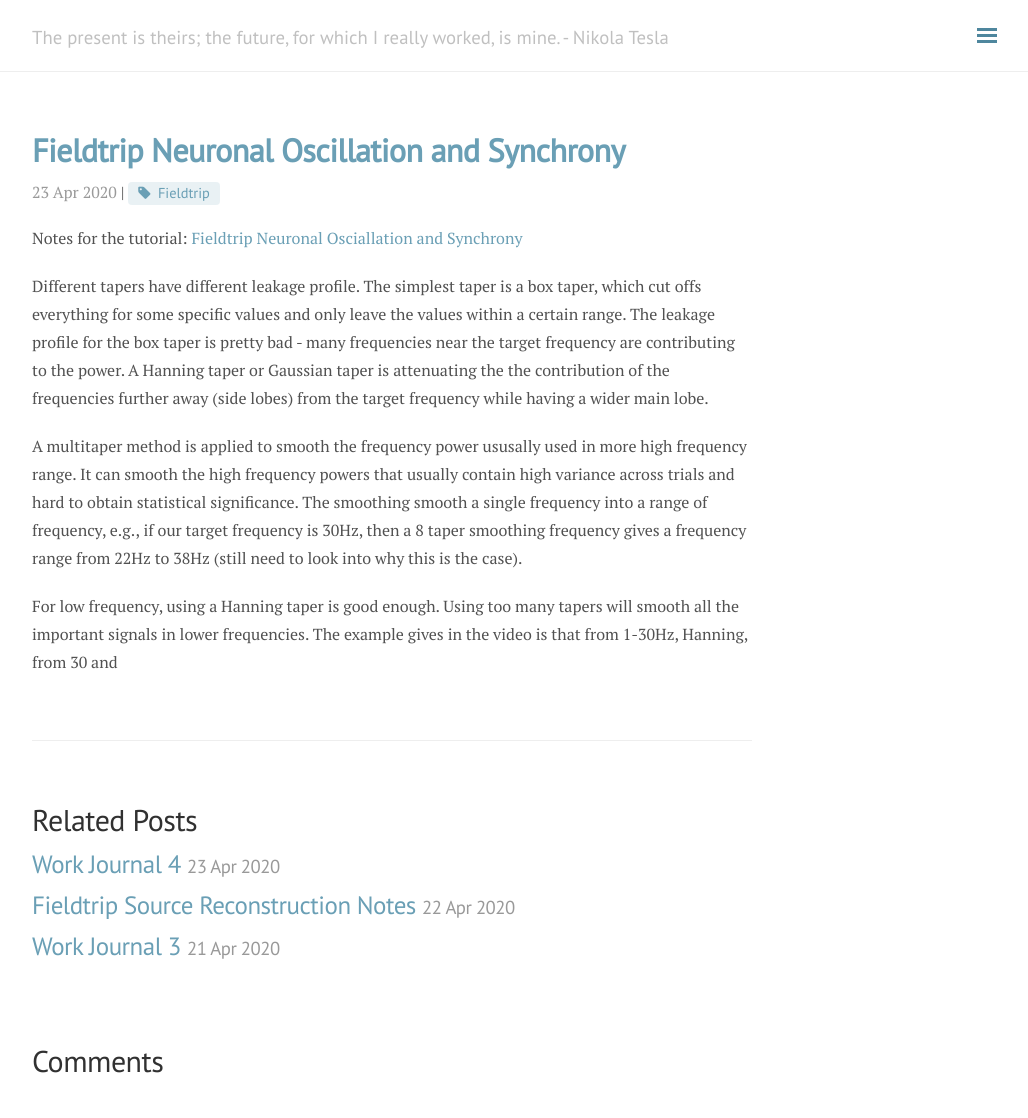
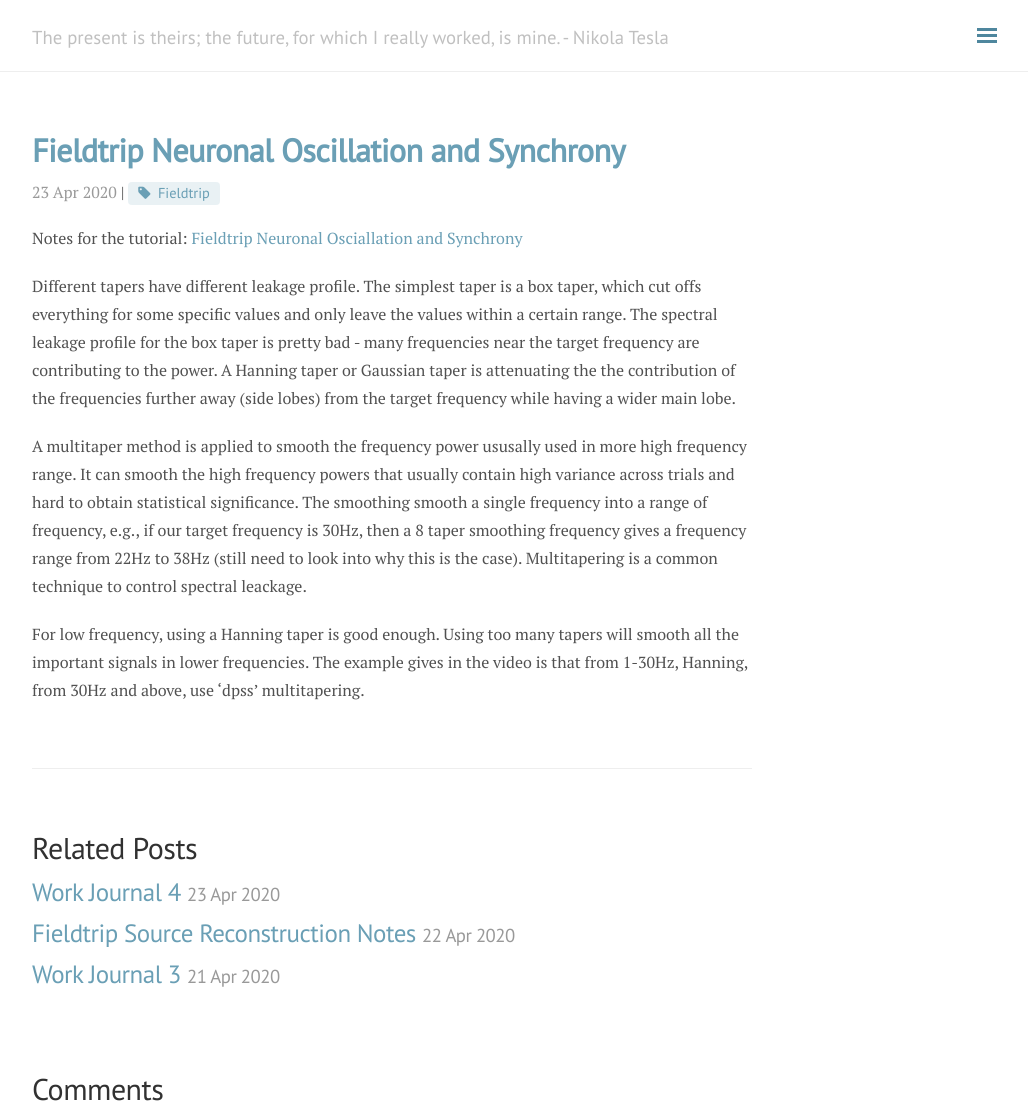
Before and after one commit to andylikescodes/andylikescodes.github.io, a Jekyll site: the page built from _posts/2020-04-23-Field-Trip-Neuronal-Oscillation-Sychrony.md, in a window 1280 px wide and 1118 px high. Shown: the whole window, without its empty margins (248-1276 px from the left). Built offline with Jekyll 4.4.1, drawn with Linux system fonts in a browser that asks for light colours; nearby versions of some CDN libraries; comment, search, counter and statistics services are not loaded.

Commit message:
_posts/2020-04-23-Field-Trip-Neuronal-Oscillation-Sychrony.md updated from https://stackedit.io/

```diff
--- a/_posts/2020-04-23-Field-Trip-Neuronal-Oscillation-Sychrony.md
+++ b/_posts/2020-04-23-Field-Trip-Neuronal-Oscillation-Sychrony.md
@@ -7,13 +7,15 @@ category: Brain
 
 Notes for the tutorial: [Fieldtrip Neuronal Osciallation and Synchrony](https://www.youtube.com/watch?v=dHTuzMsjVJA&list=PLbVcEw60xnKNSXSKMAoBpTJ9BFFnxw21p&index=2)
 
-Different tapers have different leakage profile. The simplest taper is a box taper, which cut offs everything for some specific values and only leave the values within a certain range. The leakage profile for the box taper is pretty bad - many frequencies near the target frequency are contributing to the power. A Hanning taper or Gaussian taper is attenuating the the contribution of the frequencies further away (side lobes) from the target frequency while having a wider main lobe.
+Different tapers have different leakage profile. The simplest taper is a box taper, which cut offs everything for some specific values and only leave the values within a certain range. The spectral leakage profile for the box taper is pretty bad - many frequencies near the target frequency are contributing to the power. A Hanning taper or Gaussian taper is attenuating the the contribution of the frequencies further away (side lobes) from the target frequency while having a wider main lobe.
 
-A multitaper method is applied to smooth the frequency power ususally used in more high frequency range. It can smooth the high frequency powers that usually contain high variance across trials and hard to obtain statistical significance. The smoothing smooth a single frequency into a range of frequency, e.g., if our target frequency is 30Hz, then a 8 taper smoothing frequency gives a frequency range from 22Hz to 38Hz (still need to look into why this is the case).
+A multitaper method is applied to smooth the frequency power ususally used in more high frequency range. It can smooth the high frequency powers that usually contain high variance across trials and hard to obtain statistical significance. The smoothing smooth a single frequency into a range of frequency, e.g., if our target frequency is 30Hz, then a 8 taper smoothing frequency gives a frequency range from 22Hz to 38Hz (still need to look into why this is the case). Multitapering is a common technique to control spectral leackage.
 
-For low frequency, using a Hanning taper is good enough. Using too many tapers will smooth all the important signals in lower frequencies. The example gives in the video is that from 1-30Hz, Hanning, from 30 and
+For low frequency, using a Hanning taper is good enough. Using too many tapers will smooth all the important signals in lower frequencies. The example gives in the video is that from 1-30Hz, Hanning, from 30Hz and above, use 'dpss' multitapering.
+
+
 
 <!--stackedit_data:
-eyJoaXN0b3J5IjpbMTk4MDM1Mjg5MywtMjA4NjExMjMwMiwtOT
+eyJoaXN0b3J5IjpbMTM5OTEzODkyOCwtMjA4NjExMjMwMiwtOT
 g1NTE1ODYsLTIwMDA1MzQ3OTNdfQ==
 -->
```
